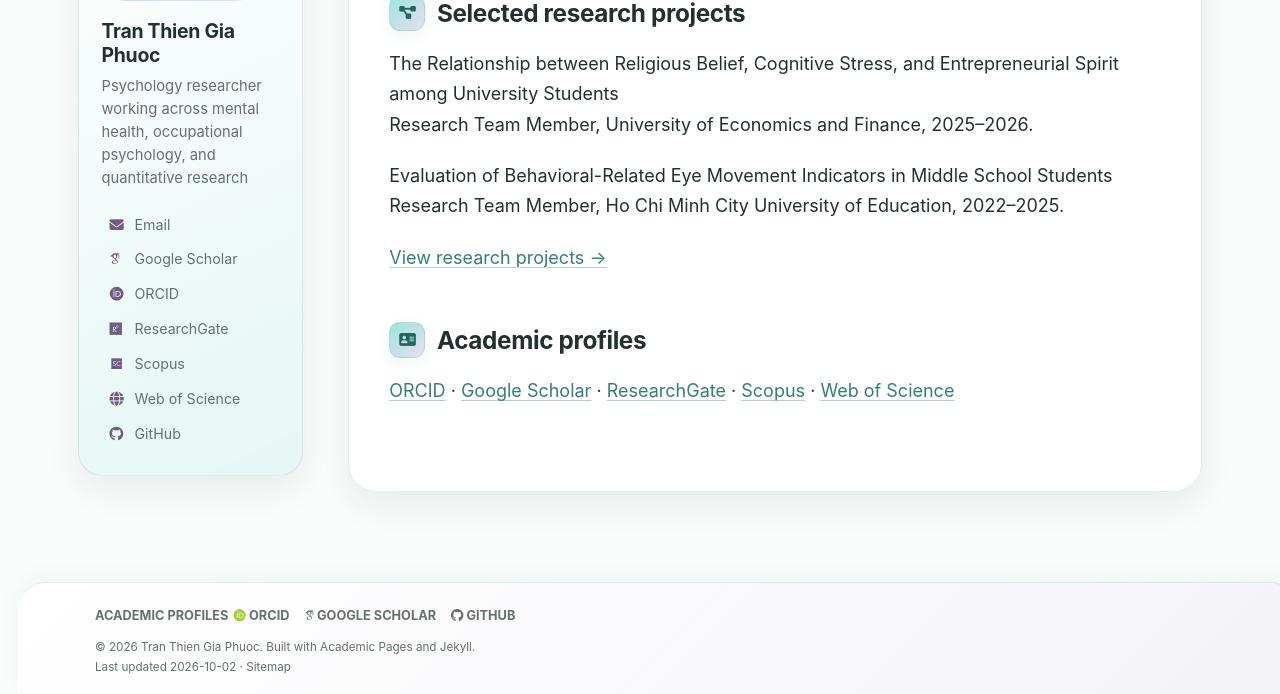
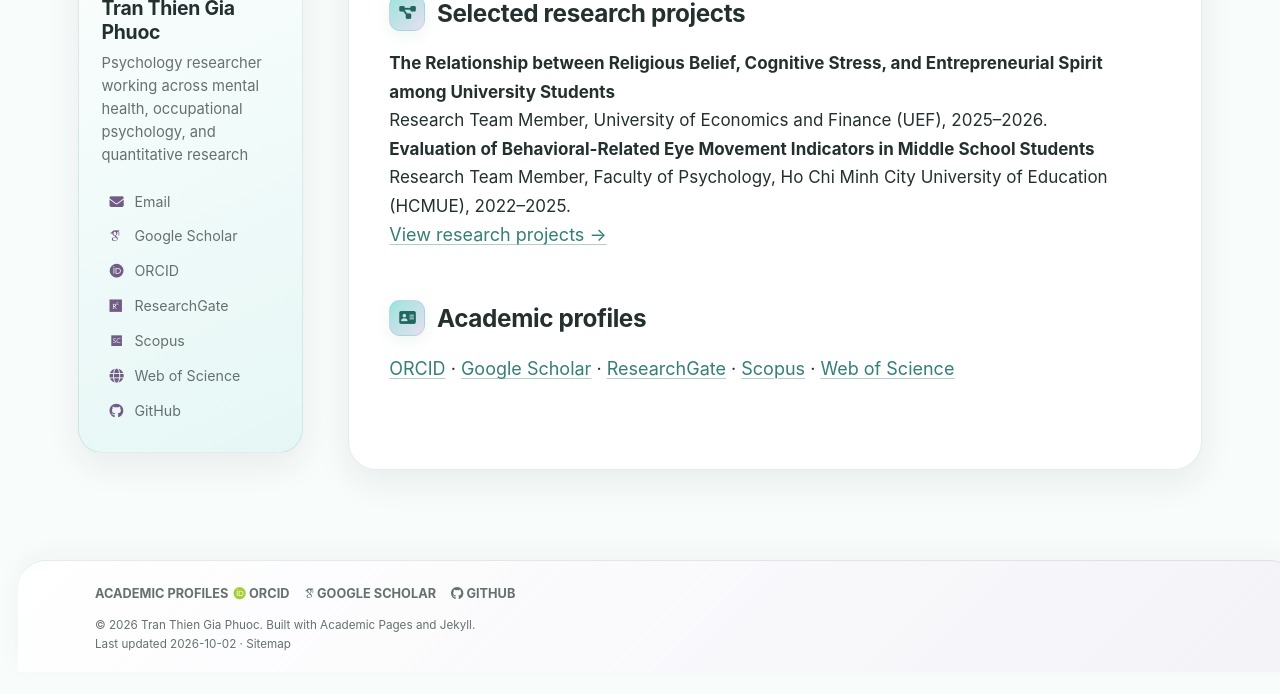
Before and after one commit to ttgpPsychMH/ttgpPsychMH.github.io, a Jekyll site: the page built from _pages/about.md, in a window 1280 px wide and 900 px high, scrolled down 1753 px, cut to the strip 206-900 px from the top of the window. Built offline with Jekyll 4.4.1, drawn with Linux system fonts in a browser that asks for light colours; some web fonts are replaced; a script that is not in the unit is left out; after the commit the page ends 2631 px from its top, so only the background shows below that.

Commit message:
Render selected publications and projects from structured data

```diff
--- a/_pages/about.md
+++ b/_pages/about.md
@@ -34,27 +34,27 @@
 
 ## Selected publications
 
-<div class="selected-publications" role="list" aria-label="Selected publications in APA 7th edition format">
-
-<p role="listitem">Nguyen, P.-T., Nguyen-Le, L.-T., Duong-Vo, T.-L., <strong>Tran-Thien, G.-P.</strong>, &amp; Tran-Chi, V.-L. (2025). The Role of Work Motivation and Organizational Justice in Employee Stress: A Cross-Sectional Study. <em>Bangladesh Journal of Multidisciplinary Scientific Research, 11</em>(1), 116–128. <a href="https://doi.org/10.46281/bjmsr.v11i1.2751">https://doi.org/10.46281/bjmsr.v11i1.2751</a></p>
-
-<p role="listitem">Nguyen, V. H. A., Tran, T. N. A., Vu, T. T., Phan, Y. T. H., Nguyen, T. T. N., <strong>Tran-Thien, G.-P.</strong>, &amp; Tran-Chi, V.-L. (2025). The Interplay of Psychological Distress, Stigma, and Social Support in Determining Quality of Life Among Vietnamese People Living With HIV. <em>Discover Mental Health, 5</em>(1), Article 48. <a href="https://doi.org/10.1007/s44192-025-00171-z">https://doi.org/10.1007/s44192-025-00171-z</a></p>
-
-<p role="listitem">Huynh, S. V., <strong>Tran-Thien, G.-P.</strong>, Vu, T. T.-T., &amp; Tran-Chi, V.-L. (2025). Eye-Tracking Technology in Vietnam: A Comprehensive Review of Its Application and Acceptance Across Various Fields. <em>Multidisciplinary Reviews, 8</em>(1), Article e2025030. <a href="https://doi.org/10.31893/multirev.2025030">https://doi.org/10.31893/multirev.2025030</a></p>
-
-<p role="listitem">Huynh, V.-S., <strong>Tran-Thien, G.-P.</strong>, Nguyen, T.-B., Nguyen, X. T. K., Nguyen, V. H. A., &amp; Tran-Chi, V.-L. (2024). What Do We Know About the Influence of Believers’ Religiosity on Happiness and Gratitude? – A Perspective for Clinical Practice. <em>Psychology Research and Behavior Management, 17</em>, 2433–2447. <a href="https://doi.org/10.2147/PRBM.S465729">https://doi.org/10.2147/PRBM.S465729</a></p>
-
+{% assign selected_publications = site.data.publications | where: "selected", true | sort: "selected_order" %}
+<div class="selected-publications" role="list" aria-label="Selected publications">
+{% for pub in selected_publications %}
+  {% assign selected_citation = pub.citation | replace: "&#42;", "" | markdownify | remove: "<p>" | remove: "</p>" %}
+  <p role="listitem" data-publication-id="{{ pub.id }}">{{ selected_citation }}{% if pub.doi %} <a href="{{ pub.doi }}" rel="noopener noreferrer">{{ pub.doi }}</a>{% endif %}</p>
+{% endfor %}
 </div>
 
 [View all publications →](/publications/)
 
 ## Selected research projects
 
-The Relationship between Religious Belief, Cognitive Stress, and Entrepreneurial Spirit among University Students
-Research Team Member, University of Economics and Finance, 2025–2026.
-
-Evaluation of Behavioral-Related Eye Movement Indicators in Middle School Students
-Research Team Member, Ho Chi Minh City University of Education, 2022–2025.
+{% assign selected_projects = site.data.projects | where: "selected", true | sort: "selected_order" %}
+<div class="selected-projects" role="list" aria-label="Selected research projects">
+{% for project in selected_projects %}
+<div class="selected-project" role="listitem" data-project-id="{{ project.id }}">
+<strong>{{ project.title }}</strong><br>
+{{ project.role }}, {{ project.institution }}, {{ project.period }}.
+</div>
+{% endfor %}
+</div>
 
 [View research projects →](/projects/)
 
```
